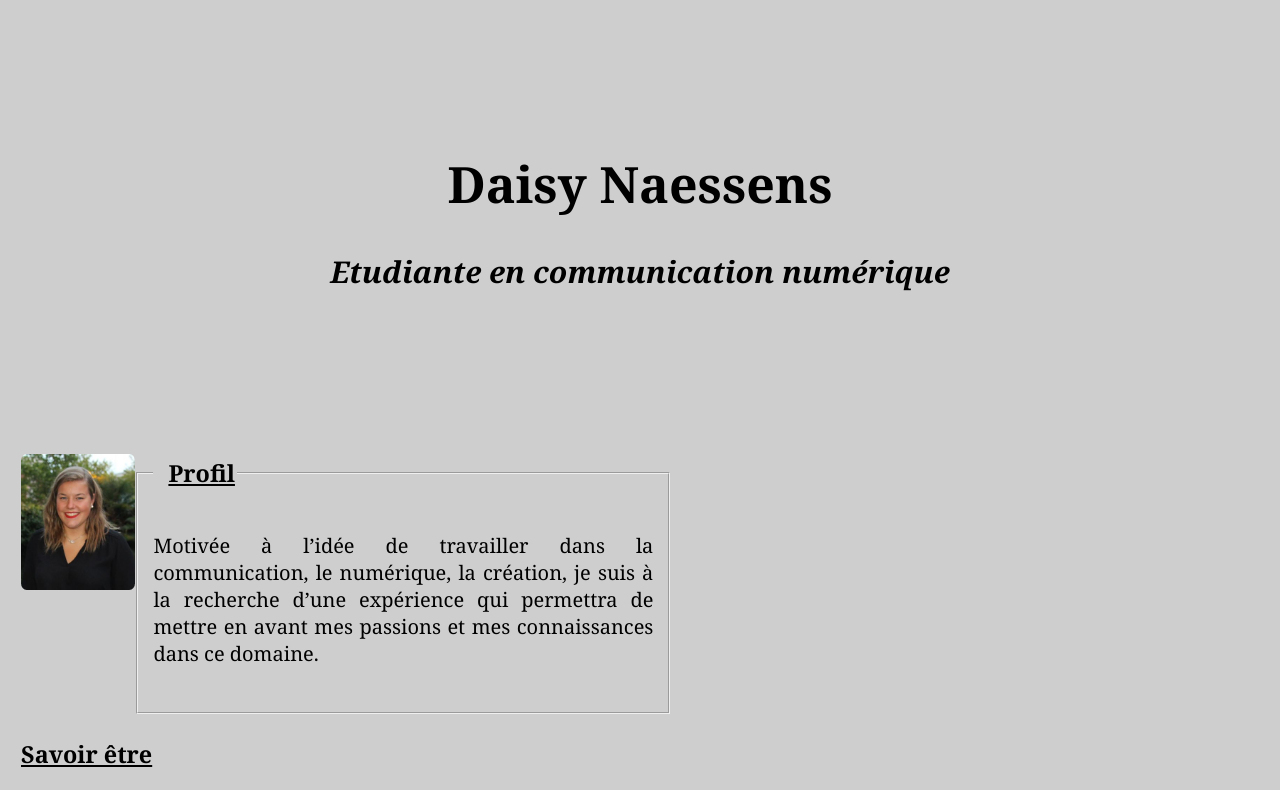
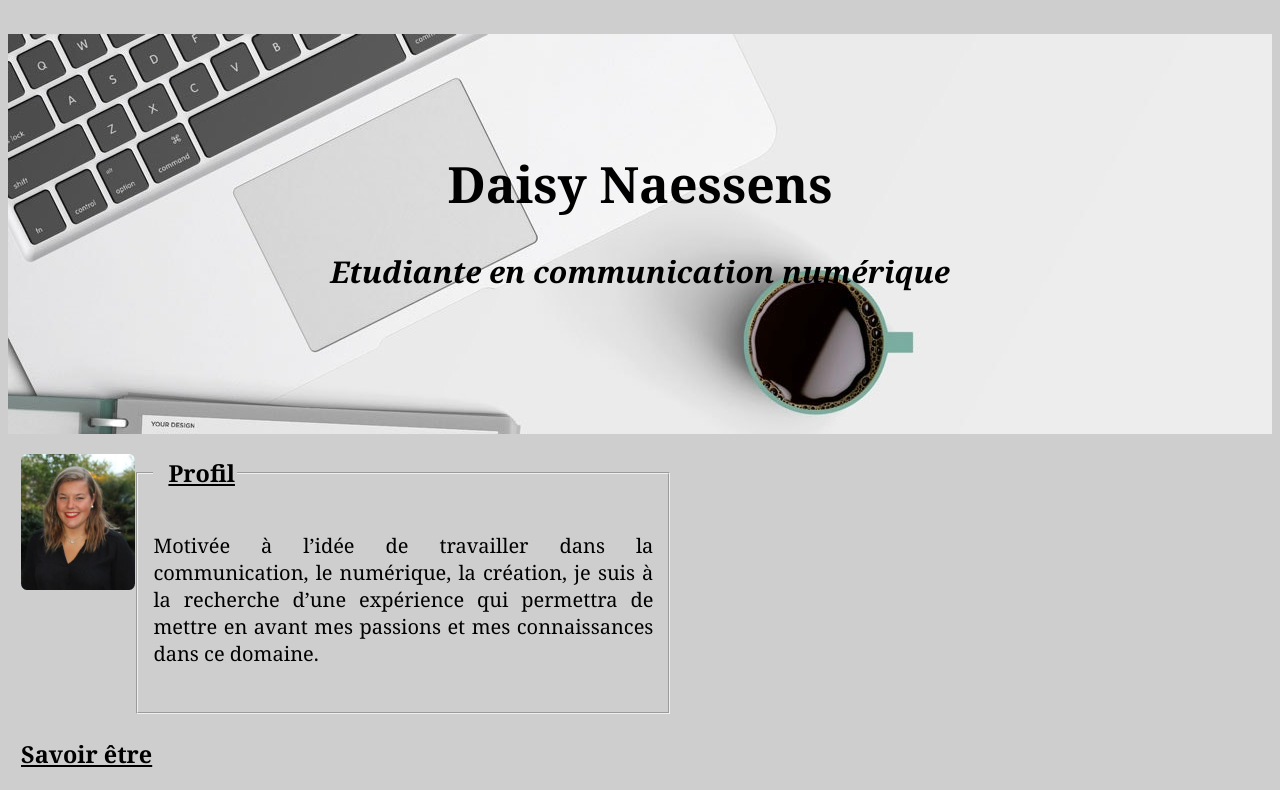
Before and after one commit to naes0001/naes0001.github.io, a plain HTML site: page index.html in a window 1280 px wide. Shown: the top 790 px of the page. Drawn offline with Linux system fonts and the light colour scheme.

Commit message:
ajout de mon cv

```diff
--- a/css/cv.css
+++ b/css/cv.css
@@ -6,7 +6,7 @@ body {
 }
 
 header {
-    background-image: url('img/imageentete.jpg');
+    background-image: url('../img/imageentete.jpg');
     width: auto;
     height: 400px;
 }
```
